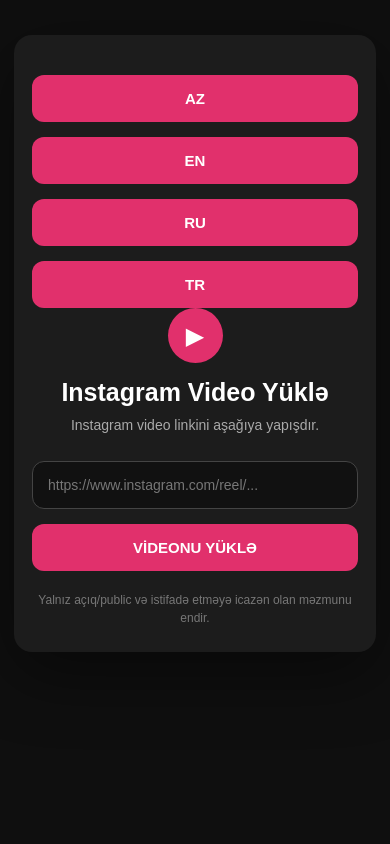
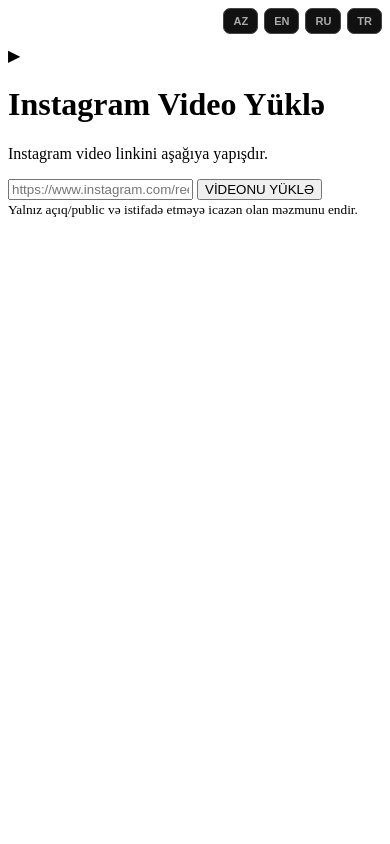
Before and after one commit to mailmailov/instagram, a Flask app: page / in a window 390 px wide. Run offline with Flask 3, Linux system fonts and the light colour scheme.

Commit message:
Clean up and optimize CSS styles
Refactor CSS styles for better layout and responsiveness.

```diff
--- a/static/style.css
+++ b/static/style.css
@@ -1,420 +1,57 @@
-* {
-    box-sizing: border-box;
+/* =========================
+   DİL SEÇİMİ
+========================= */
+
+.language-box {
+    display: flex;
+
+    justify-content: flex-end;
+
+    gap: 6px;
+
+    margin-bottom: 15px;
 }
 
-html,
-body {
+.language-btn {
+    width: auto;
+
     margin: 0;
-    padding: 0;
-    min-height: 100%;
-}
 
-body {
-    background: #0f0f0f;
-    color: white;
-    font-family: Arial, Helvetica, sans-serif;
-}
-
-/* =========================
-   ANA SƏHİFƏ
-========================= */
-
-.card {
-    width: min(92%, 560px);
-    margin: 70px auto;
-    padding: 35px;
-    background: #1c1c1c;
-    border-radius: 22px;
-    box-shadow: 0 20px 70px rgba(0, 0, 0, 0.45);
-    text-align: center;
-}
-
-.icon {
-    width: 64px;
-    height: 64px;
-
-    margin: 0 auto 18px;
-
-    display: flex;
-    align-items: center;
-    justify-content: center;
-
-    border-radius: 50%;
-
-    background: #e1306c;
-
-    font-size: 28px;
-}
-
-.card h1 {
-    margin: 0 0 10px;
-    font-size: 30px;
-}
-
-.card p {
-    color: #aaa;
-    margin: 0 0 28px;
-}
-
-/* INPUT */
-
-form {
-    width: 100%;
-}
-
-input[type="url"] {
-    width: 100%;
-
-    padding: 16px;
+    padding: 7px 10px;
 
     border: 1px solid #444;
-    border-radius: 12px;
+
+    border-radius: 7px;
 
     background: #111;
-    color: white;
 
-    font-size: 15px;
+    color: #aaa;
 
-    outline: none;
-}
+    font-size: 12px;
 
-input[type="url"]::placeholder {
-    color: #777;
-}
-
-input[type="url"]:focus {
-    border-color: #e1306c;
-}
-
-/* BUTTON */
-
-button {
-    width: 100%;
-
-    margin-top: 15px;
-
-    padding: 16px;
-
-    border: none;
-    border-radius: 12px;
-
-    background: #e1306c;
-
-    color: white;
-
-    font-size: 16px;
     font-weight: bold;
 
     cursor: pointer;
 }
 
-button:hover {
-    opacity: 0.9;
-}
-
-button:disabled {
-    opacity: 0.6;
-    cursor: wait;
-}
-
-/* MESSAGE */
-
-.message {
-    padding: 12px;
-
-    margin-bottom: 15px;
-
-    border-radius: 10px;
-
-    background: #2a2024;
-
-    color: #ffb4c7;
-
-    font-size: 14px;
-}
-
-/* SMALL TEXT */
-
-.card small {
-    display: block;
-
-    margin-top: 20px;
-
-    color: #777;
-
-    font-size: 12px;
-
-    line-height: 1.5;
-}
-
-
-/* =========================
-   VIDEO NƏTİCƏ SƏHİFƏSİ
-========================= */
-
-.video-page {
-    width: 100%;
-    max-width: 700px;
-
-    min-height: 100vh;
-
-    margin: 0 auto;
-
-    background: #111;
-}
-
-/* TOP BAR */
-
-.top-bar {
-    height: 58px;
-
-    display: flex;
-    align-items: center;
-
-    position: relative;
-
-    padding: 0 18px;
-
-    border-bottom: 1px solid #292929;
-}
-
-.page-title {
-    position: absolute;
-
-    left: 50%;
-
-    transform: translateX(-50%);
-
-    font-size: 17px;
-
-    font-weight: 600;
-}
-
-.back-btn {
-    color: white;
-
-    text-decoration: none;
-
-    font-size: 15px;
-}
-
-/* VIDEO */
-
-.video-container {
-    width: 100%;
-
-    display: flex;
-    justify-content: center;
-    align-items: center;
-
-    background: #000;
-
-    padding: 12px;
-}
-
-.video-player {
-    display: block;
-
-    width: auto;
-
-    max-width: 100%;
-
-    height: auto;
-
-    max-height: 68vh;
-
-    background: #000;
-
-    border-radius: 12px;
-
-    object-fit: contain;
-}
-
-/* VIDEO INFO */
-
-.video-info {
-    text-align: center;
-
-    padding: 24px 20px 35px;
-}
-
-.success-icon {
-    width: 42px;
-    height: 42px;
-
-    margin: 0 auto 12px;
-
-    display: flex;
-
-    justify-content: center;
-    align-items: center;
-
-    border-radius: 50%;
-
-    background: #24a148;
-
-    font-size: 22px;
-}
-
-.video-info h1 {
-    margin: 0;
-
-    font-size: 23px;
-}
-
-.video-info p {
-    color: #999;
-
-    font-size: 14px;
-
-    line-height: 1.5;
-
-    margin: 9px 0 20px;
-}
-
-/* DOWNLOAD BUTTON */
-
-.download-button {
-    display: block;
-
-    width: 100%;
-
-    padding: 14px 18px;
-
-    border-radius: 10px;
-
+.language-btn:hover {
     background: #e1306c;
 
     color: white;
 
-    text-decoration: none;
-
-    font-size: 16px;
-
-    font-weight: bold;
-
-    margin-bottom: 12px;
+    border-color: #e1306c;
 }
-
-.download-button:active {
-    transform: scale(0.98);
-}
-
-/* NEW VIDEO */
-
-.new-video {
-    display: block;
-
-    color: #aaa;
-
-    text-decoration: none;
-
-    font-size: 14px;
-
-    padding: 8px;
-}
-
-
-/* =========================
-   MOBİL
-========================= */
 
 @media (max-width: 600px) {
 
-    .card {
-        width: calc(100% - 28px);
-
-        margin: 35px auto;
-
-        padding: 25px 18px;
-
-        border-radius: 18px;
+    .language-box {
+        margin-bottom: 12px;
     }
 
-    .icon {
-        width: 55px;
-        height: 55px;
+    .language-btn {
+        padding: 6px 9px;
 
-        font-size: 24px;
-
-        margin-bottom: 15px;
+        font-size: 11px;
     }
 
-    .card h1 {
-        font-size: 25px;
-    }
-
-    .card p {
-        font-size: 14px;
-    }
-
-    input[type="url"] {
-        padding: 15px;
-
-        font-size: 14px;
-    }
-
-    button {
-        padding: 15px;
-
-        font-size: 15px;
-    }
-
-    /* VIDEO */
-
-    .video-page {
-        max-width: 100%;
-    }
-
-    .top-bar {
-        height: 54px;
-    }
-
-    .video-container {
-        padding: 8px;
-    }
-
-    .video-player {
-        max-width: 100%;
-
-        max-height: 62vh;
-
-        border-radius: 10px;
-    }
-
-    .video-info {
-        padding: 20px 16px 28px;
-    }
-
-    .video-info h1 {
-        font-size: 21px;
-    }
-
-    .download-button {
-        padding: 15px;
-
-        font-size: 15px;
-    }
 }
-
-
-/* =========================
-   ÇOX KİÇİK TELEFONLAR
-========================= */
-
-@media (max-width: 380px) {
-
-    .card {
-        margin: 20px auto;
-
-        padding: 22px 15px;
-    }
-
-    .card h1 {
-        font-size: 22px;
-    }
-
-    .video-player {
-        max-height: 58vh;
-    }
-}
```
